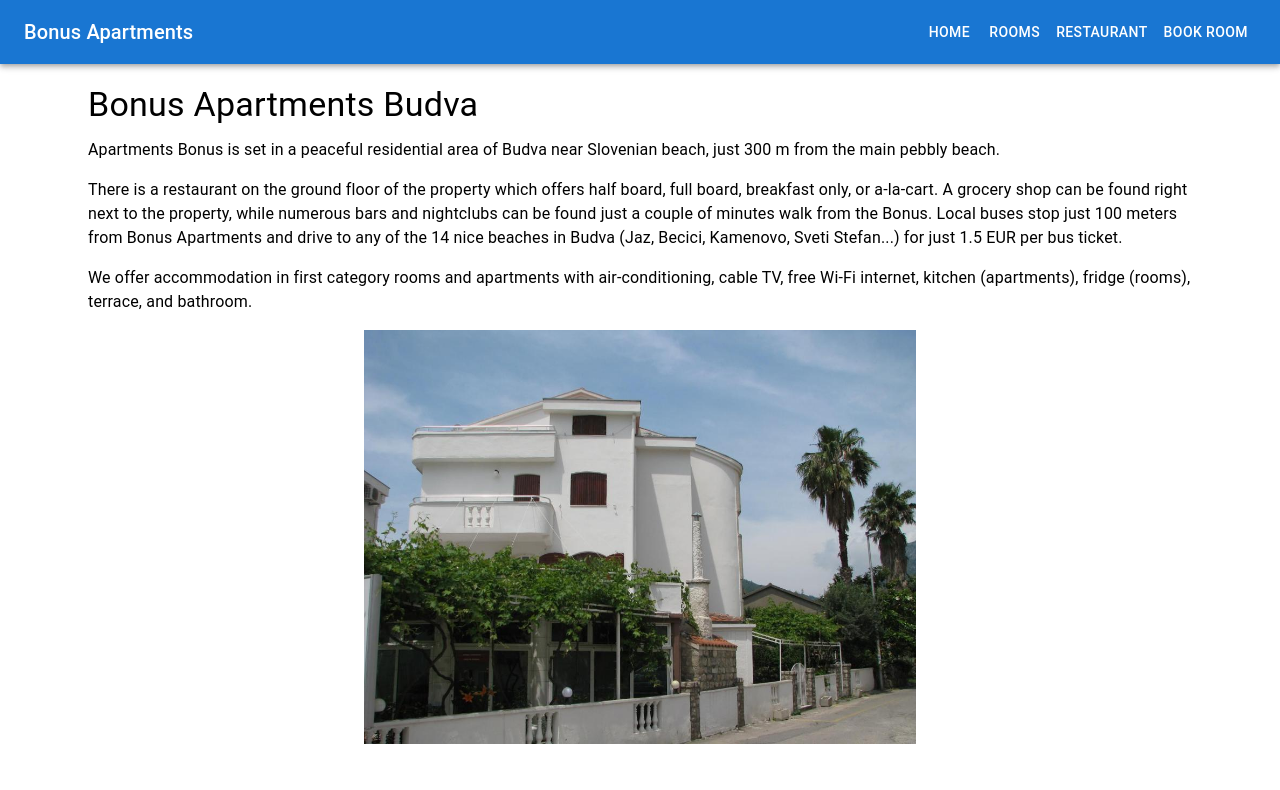
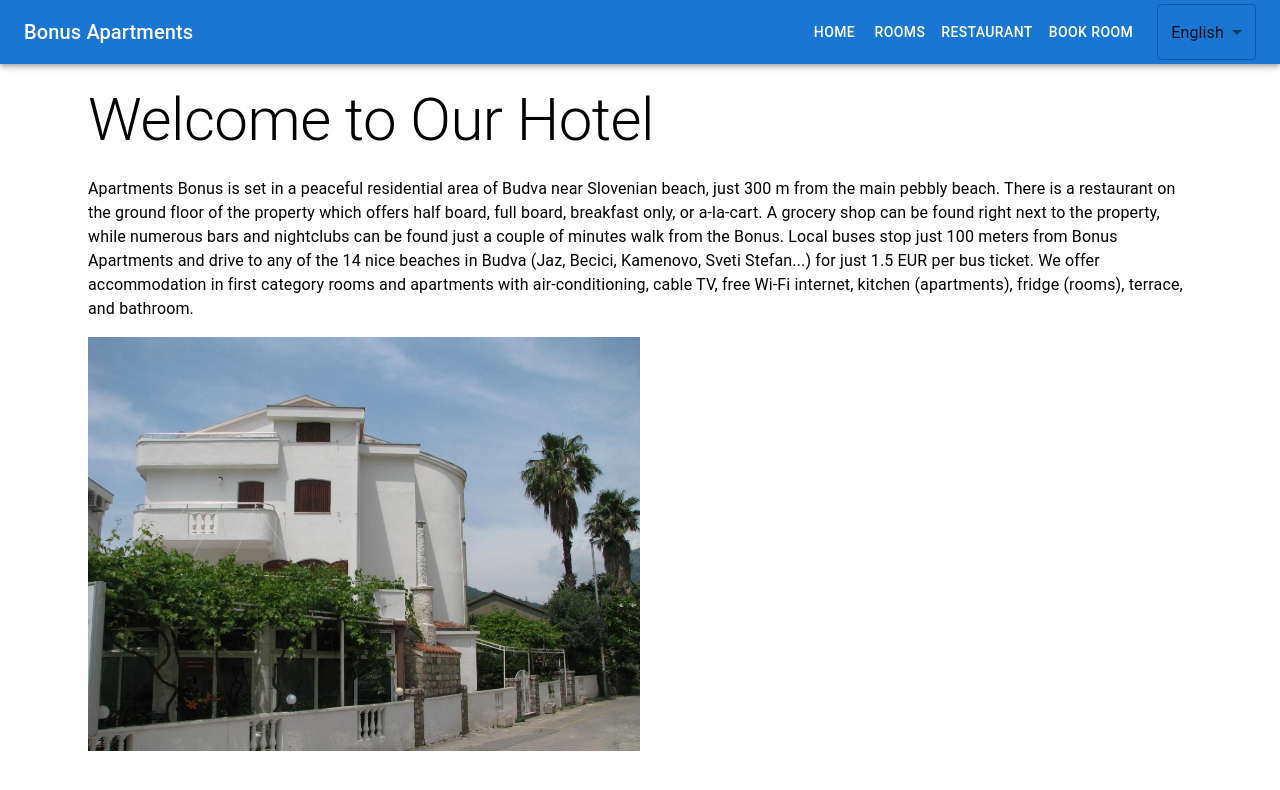
Before and after one commit to bubanjan/apartmentsbonus, a React (Create React App) app: page / in a window 1280 px wide. Shown: the top 790 px of the page. Built offline with nearby package versions, Linux system fonts and the light colour scheme.

Commit message:
translation library and code

```diff
--- a/package.json
+++ b/package.json
@@ -9,8 +9,10 @@
     "@testing-library/jest-dom": "^5.17.0",
     "@testing-library/react": "^13.4.0",
     "@testing-library/user-event": "^13.5.0",
+    "i18next": "^23.11.5",
     "react": "^18.3.1",
     "react-dom": "^18.3.1",
+    "react-i18next": "^14.1.2",
     "react-image-lightbox": "^5.1.4",
     "react-router-dom": "^6.23.1",
     "react-scripts": "5.0.1",
--- a/src/App.js
+++ b/src/App.js
@@ -1,11 +1,19 @@
 // src/App.js
 import React from "react";
 import { BrowserRouter as Router, Route, Routes, Link } from "react-router-dom";
-import { AppBar, Toolbar, Typography, Button, Container } from "@mui/material";
+import {
+    AppBar,
+    Toolbar,
+    Typography,
+    Button,
+    Container,
+    Box,
+} from "@mui/material";
 import Home from "./components/Home";
 import Rooms from "./components/Rooms";
 import Restaurant from "./components/Restaurant";
 import BookRoom from "./components/BookRoom";
+import LanguageSwitcher from "./components/LanguageSwitcher.jsx";
 
 function App() {
     return (
@@ -27,6 +35,9 @@ function App() {
                     <Button color="inherit" component={Link} to="/book-room">
                         Book Room
                     </Button>
+                    <Box ml={2}>
+                        <LanguageSwitcher />
+                    </Box>
                 </Toolbar>
             </AppBar>
 
--- a/src/components/Home.jsx
+++ b/src/components/Home.jsx
@@ -1,33 +1,20 @@
 // src/components/Home.js
 import React from "react";
 import { Container, Typography, Box } from "@mui/material";
+import { useTranslation } from "react-i18next";
 
 const Home = () => {
+    const { t } = useTranslation();
+
     return (
         <Container>
-            <Typography variant="h4" gutterBottom>
-                Bonus Apartments Budva
+            <Typography variant="h2" gutterBottom>
+                {t("welcome")}
             </Typography>
             <Typography variant="body1" paragraph>
-                Apartments Bonus is set in a peaceful residential area of Budva
-                near Slovenian beach, just 300 m from the main pebbly beach.
+                {t("intro")}
             </Typography>
-            <Typography variant="body1" paragraph>
-                There is a restaurant on the ground floor of the property which
-                offers half board, full board, breakfast only, or a-la-cart. A
-                grocery shop can be found right next to the property, while
-                numerous bars and nightclubs can be found just a couple of
-                minutes walk from the Bonus. Local buses stop just 100 meters
-                from Bonus Apartments and drive to any of the 14 nice beaches in
-                Budva (Jaz, Becici, Kamenovo, Sveti Stefan...) for just 1.5 EUR
-                per bus ticket.
-            </Typography>
-            <Typography variant="body1" paragraph>
-                We offer accommodation in first category rooms and apartments
-                with air-conditioning, cable TV, free Wi-Fi internet, kitchen
-                (apartments), fridge (rooms), terrace, and bathroom.
-            </Typography>
-            <Box display="flex" justifyContent="center" alignItems="center">
+            <Box>
                 <img
                     src="/images/general/gen1.jpg"
                     alt="Hotel"
--- /dev/null
+++ b/src/components/LanguageSwitcher.jsx
@@ -0,0 +1,24 @@
+// src/components/LanguageSwitcher.js
+import React from "react";
+import { useTranslation } from "react-i18next";
+import { MenuItem, Select } from "@mui/material";
+
+const LanguageSwitcher = () => {
+    const { i18n } = useTranslation();
+
+    const handleChange = (event) => {
+        i18n.changeLanguage(event.target.value);
+    };
+
+    return (
+        <Select value={i18n.language} onChange={handleChange}>
+            <MenuItem value="en">English</MenuItem>
+            <MenuItem value="sr">Serbian</MenuItem>
+            <MenuItem value="ru">Russian</MenuItem>
+            <MenuItem value="uk">Ukrainian</MenuItem>
+            <MenuItem value="sv">Swedish</MenuItem>
+        </Select>
+    );
+};
+
+export default LanguageSwitcher;
--- /dev/null
+++ b/src/i18n/i18n.js
@@ -0,0 +1,27 @@
+// src/i18n/i18n.js
+import i18n from "i18next";
+import { initReactI18next } from "react-i18next";
+
+// Import translation files
+import enTranslation from "./locales/en/translation.json";
+import srTranslation from "./locales/sr/translation.json";
+import ruTranslation from "./locales/ru/translation.json";
+import ukTranslation from "./locales/uk/translation.json";
+import svTranslation from "./locales/sv/translation.json";
+
+i18n.use(initReactI18next).init({
+    resources: {
+        en: { translation: enTranslation },
+        sr: { translation: srTranslation },
+        ru: { translation: ruTranslation },
+        uk: { translation: ukTranslation },
+        sv: { translation: svTranslation },
+    },
+    lng: "en", // default language
+    fallbackLng: "en",
+    interpolation: {
+        escapeValue: false,
+    },
+});
+
+export default i18n;
--- /dev/null
+++ b/src/i18n/locales/en/translation.json
@@ -0,0 +1,4 @@
+{
+    "welcome": "Welcome to Our Hotel",
+    "intro": "Apartments Bonus is set in a peaceful residential area of Budva near Slovenian beach, just 300 m from the main pebbly beach. There is a restaurant on the ground floor of the property which offers half board, full board, breakfast only, or a-la-cart. A grocery shop can be found right next to the property, while numerous bars and nightclubs can be found just a couple of minutes walk from the Bonus. Local buses stop just 100 meters from Bonus Apartments and drive to any of the 14 nice beaches in Budva (Jaz, Becici, Kamenovo, Sveti Stefan...) for just 1.5 EUR per bus ticket. We offer accommodation in first category rooms and apartments with air-conditioning, cable TV, free Wi-Fi internet, kitchen (apartments), fridge (rooms), terrace, and bathroom."
+}
--- /dev/null
+++ b/src/i18n/locales/ru/translation.json
@@ -0,0 +1,4 @@
+{
+    "welcome": "Добро пожаловать в наш отель",
+    "intro": "Апартаменты Бонус находятся в тихом жилом районе Будвы рядом со Словенским пляжем, всего в 300 м от главного галечного пляжа. На первом этаже здания находится ресторан, предлагающий полупансион, полный пансион, только завтрак или а-ля карт. Продуктовый магазин находится прямо рядом с отелем, а многочисленные бары и ночные клубы находятся всего в нескольких минутах ходьбы от Bonusa. Местные автобусы останавливаются всего в 100 метрах от апартаментов Bonus и едут на любой из 14 прекрасных пляжей в Будве (Яз, Бечичи, Каменово, Свети-Стефан...) всего за 1,5 евро за билет на автобус. Мы предлагаем размещение в номерах и апартаментах первой категории с кондиционером, кабельным телевидением, бесплатным Wi-Fi интернетом, кухней (апартаменты), холодильником (номера), террасой и ванной комнатой."
+}
--- /dev/null
+++ b/src/i18n/locales/sr/translation.json
@@ -0,0 +1,4 @@
+{
+    "welcome": "Dobrodošli u naš hotel",
+    "intro": "Apartmani Bonus se nalaze u mirnom stambenom delu Budve blizu Slovenske plaže, na samo 300 m od glavne šljunkovite plaže. U prizemlju objekta nalazi se restoran koji nudi polupansion, pun pansion, samo doručak ili a-la-cart. Prodavnica se nalazi odmah pored objekta, dok se brojni barovi i noćni klubovi nalaze na samo nekoliko minuta hoda od Bonusa. Lokalni autobusi staju na samo 100 metara od apartmana Bonus i voze do bilo koje od 14 prelepih plaža u Budvi (Jaz, Bečići, Kamenovo, Sveti Stefan...) za samo 1,5 EUR po karti. Nudimo smeštaj u sobama i apartmanima prve kategorije sa klima uređajem, kablovskom televizijom, besplatnim bežičnim internetom, kuhinjom (apartmani), frižiderom (sobe), terasom i kupatilom."
+}
--- /dev/null
+++ b/src/i18n/locales/sv/translation.json
@@ -0,0 +1,4 @@
+{
+    "welcome": "Välkommen till vårt hotell",
+    "intro": "Apartments Bonus ligger i ett lugnt bostadsområde i Budva nära Slovenska stranden, bara 300 meter från huvudstranden med småsten. Det finns en restaurang på bottenvåningen av fastigheten som erbjuder halvpension, helpension, endast frukost eller a-la-cart. En livsmedelsbutik finns precis bredvid fastigheten, medan många barer och nattklubbar ligger bara några minuters promenad från Bonus. Lokala bussar stannar bara 100 meter från Bonus Apartments och kör till någon av de 14 fina stränderna i Budva (Jaz, Becici, Kamenovo, Sveti Stefan...) för bara 1,5 EUR per bussbiljett. Vi erbjuder boende i förstklassiga rum och lägenheter med luftkonditionering, kabel-TV, gratis Wi-Fi-internet, kök (lägenheter), kylskåp (rum), terrass och badrum."
+}
--- /dev/null
+++ b/src/i18n/locales/uk/translation.json
@@ -0,0 +1,4 @@
+{
+    "welcome": "Ласкаво просимо до нашого готелю",
+    "intro": "Апартаменти Бонус розташовані у спокійному житловому районі Будви поруч зі Словенським пляжем, всього в 300 м від головного галькового пляжу. На першому поверсі будівлі знаходиться ресторан, який пропонує напівпансіон, повний пансіон, тільки сніданок або а-ля карт. Продуктовий магазин знаходиться прямо біля готелю, а численні бари та нічні клуби знаходяться лише за кілька хвилин ходьби від Bonusa. Місцеві автобуси зупиняються всього в 100 метрах від апартаментів Bonus і їдуть на будь-який з 14 гарних пляжів у Будві (Яз, Бечічі, Каменово, Святий Стефан...) всього за 1,5 євро за квиток на автобус. Ми пропонуємо розміщення в номерах і апартаментах першої категорії з кондиціонером, кабельним телебаченням, безкоштовним Wi-Fi інтернетом, кухнею (апартаменти), холодильником (номери), терасою та ванною кімнатою."
+}
--- a/src/index.js
+++ b/src/index.js
@@ -3,6 +3,7 @@ import React from "react";
 import ReactDOM from "react-dom";
 import "./index.css";
 import App from "./App";
+import "./i18n/i18n"; // Correct import path
 
 ReactDOM.render(
     <React.StrictMode>
```
Also changed, not shown: src/components/Toolbar.jsx (added, +21 -0 lines), 1 other file (tests, documents, lock files or other folders).
